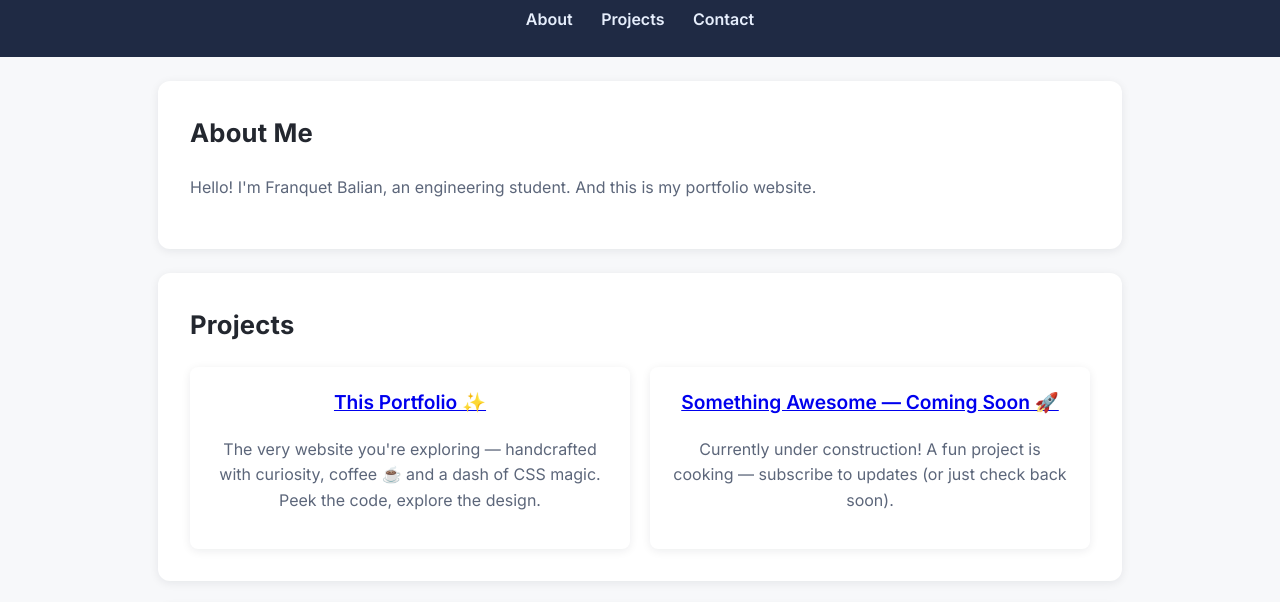
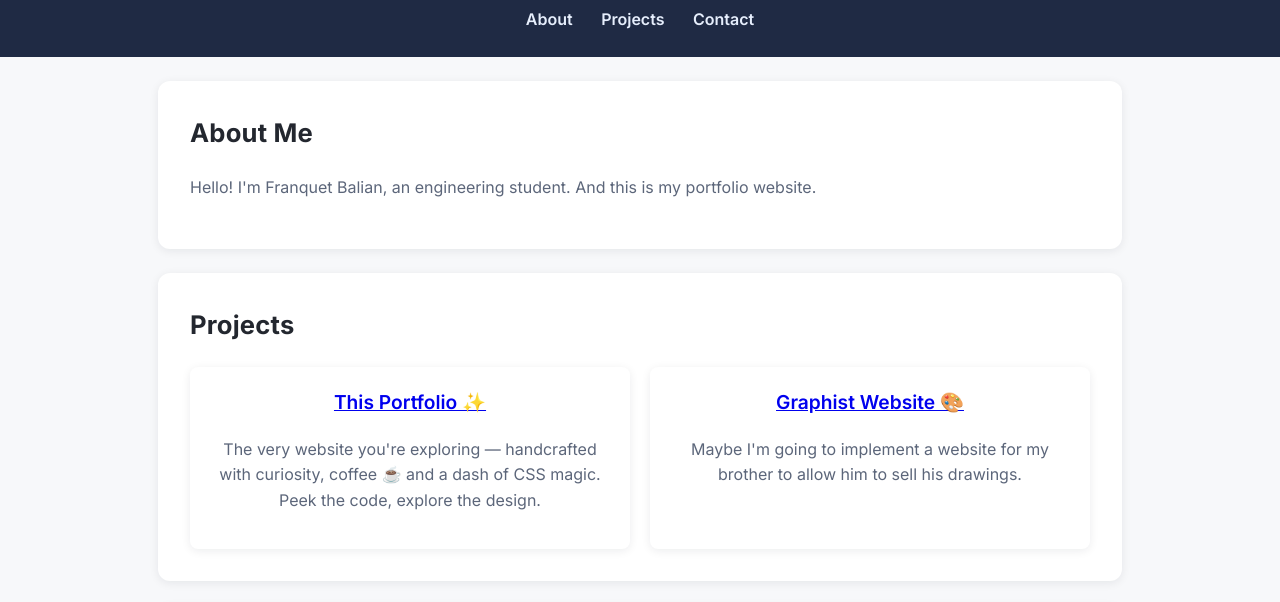
Before and after one commit to Balian00/myportfolio, a plain HTML site: page index.html in a window 1280 px wide. Shown: the part 130-732 px from the top of the page. Drawn offline with Linux system fonts and the light colour scheme.

Commit message:
No real change fro last comit

```diff
--- a/index.html
+++ b/index.html
@@ -40,8 +40,8 @@
         <p>The very website you're exploring — handcrafted with curiosity, coffee ☕ and a dash of CSS magic. Peek the code, explore the design.</p>
         </div>
         <div class="project">
-        <h3><a href="project2.html">Something Awesome — Coming Soon 🚀</a></h3>
-        <p>Currently under construction! A fun project is cooking — subscribe to updates (or just check back soon).</p>
+        <h3><a href="project2.html">Graphist Website 🎨</a></h3>
+        <p>Maybe I'm going to implement a website for my brother to allow him to sell his drawings.</p>
         </div>
     </div>
     </section>
```
Also changed, not shown: project2.html (+2 -2 lines).
